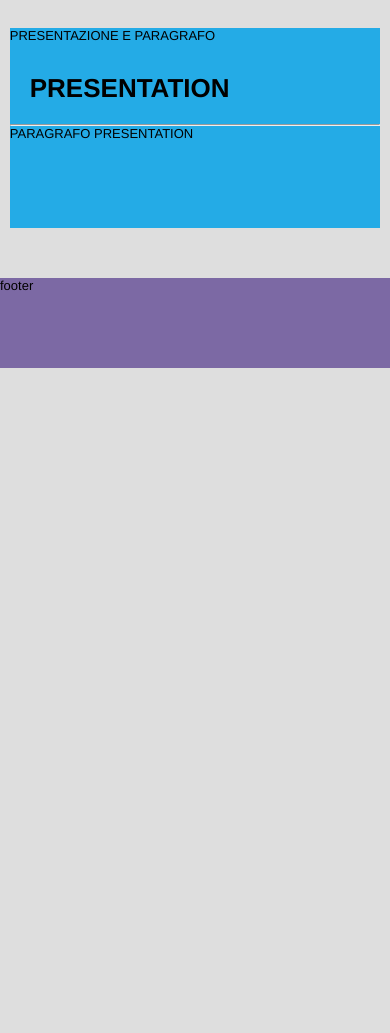
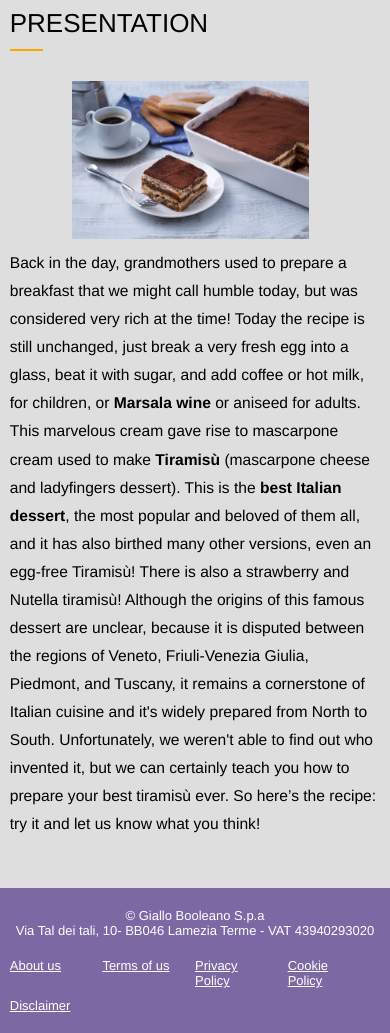
Before and after one commit to Damiana-Arangio/htmlcss-responsive-layout, a plain HTML site: page index.html in a window 390 px wide. Shown: the part 859-1892 px from the top of the page. Before the commit the page ends 1227 px from the top, so only its background shows below. Drawn offline with Linux system fonts and the light colour scheme.

Commit message:
Implementazione totale footer:
- Sostituzione blocchi colorati con contenuti reali

Responsive implementato

```diff
--- a/css/styles.css
+++ b/css/styles.css
@@ -37,8 +37,6 @@ h2 {
 
 h3 {
     font-size: 2rem;
-    margin-bottom: 20px;
-    padding: 30px 20px 0;
 }
 
 h4 {
@@ -60,7 +58,18 @@ li {
     display: flex;
 }
 
-/*! OMBRE5 */
+.space-between {
+    justify-content: space-between;
+}
+
+.nowrap {
+    flex-wrap: nowrap;
+}
+
+.col-gap-20 {
+    column-gap: 20px;
+}
+/*! OMBRE */
 .shadow {
     box-shadow: 1px 1px white;
 }
@@ -75,6 +84,10 @@ li {
     margin-bottom: 5px;
 }
 
+.padding-bottom-7 {
+    padding-bottom: 7px;
+}
+
 /*************************
     SEZIONI PRINCIPALI
 **************************/
@@ -83,9 +96,6 @@ li {
 .container {
     max-width: 80%;
     margin: 50px auto;
-
-    /* Debug */
-    /* background-color: rgb(210, 0, 147); */
 }
 
 .container > * {
@@ -113,23 +123,24 @@ li {
     background-color: white;
 }
 
+.item-col-dx h3 {
+    padding: 30px 20px 0;
+}
+
 .item-col-dx ul li {
     padding: 12px 20px;
 }
 
 /*! NAV SOCIAL */
+.presentazione-ricetta h3 {
+    font-weight: normal;
+}
 
 button {
     border: white;
     border-radius: 56px;
     padding: 10px 35px;
     margin: 20px 0;
-}
-
-.flex-row-nav-social {
-    display: flex;
-    justify-content: space-between;
-    flex-wrap: nowrap;
 }
 
 .lista-social-tablet-smartphone {
@@ -139,25 +150,57 @@ button {
 
 /*! BANNER PUBBLICITARIO */
 .img-banner {
-    display: inline;
     width: 100%;
+    margin-bottom: 15px;
 }
 
 /*! PRESENTAZIONE RICETTA */
-.presentazione-ricetta {
+.border {
+    border: 1.5px solid orange;
+    width: 9%;
+    margin: 10px 0 30px;
+}
 
-    /* Debug */
-    width: 100%;
-    min-height: 200px;
-    background-color: rgb(36, 171, 230);}
+p {
+    line-height: 1.8;       /* interlinea */
+}
+
+.img-float-tiramisu {
+    float: left;
+    width: 247px;
+    padding-right: 10px;
+    padding-bottom: 10px;
+}
+
+.clearfix::after {
+    display: table;
+    content: '';
+    clear: both;
+}
 
 /*! FOOTER */
 footer {
+    background-color: #7C69A4;
+}
 
-    /* Debug */
-    width: 100%;
-    min-height: 90px;
-    background-color: #7C69A4;
+footer, footer a {
+    color: white;
+}
+
+.container-footer {
+    display: flex;
+    justify-content: space-between;
+    width: 95%;
+    margin: 0 auto;
+    padding: 20px 0;
+}
+
+.container-footer address {
+    font-style: normal;
+}
+
+.nav-footer {
+    flex-wrap: nowrap;
 }
 
 /****************************************************  VERSIONE TABLET  *************************************************************/
@@ -170,7 +213,7 @@ footer {
     ***************************/
 
     /*! REGOLE FLEXBOX */
-    .flex-row {
+    .container article .flex-row {
         display: block;
     }
 
@@ -211,6 +254,19 @@ footer {
     .lista-social-tablet-smartphone {
         display: flex;
     }
+
+    .container-footer {
+        display: flex;
+        flex-direction: column;
+        align-items: center;
+        row-gap: 20px;
+    }
+
+    footer address {
+        text-align: center;
+    }
+
+
 }
 
 
@@ -222,11 +278,6 @@ footer {
     /**********************
         REGOLE GENERALI
     ***********************/
-
-    /* html {
-        font-size: 12px;
-    } */
-
     h1 {
         text-align: center;
     }
@@ -267,4 +318,23 @@ footer {
         display: none;
     }
 
+    /*! PRESENTAZIONE RICETTA */
+    .img-float-tiramisu {
+        float: none;
+        display: block;
+        margin:  auto;
+    }
+
+    /*! NAV SOCIAL */
+    .nav-footer {
+        flex-wrap: wrap;
+    }
+
+    .nav-footer > li {
+        flex-basis: calc((100% - 80px)/4);
+    }
+
+    .nav-footer > li:last-child {
+        padding-top: 10px;
+    }
 }
--- a/index.html
+++ b/index.html
@@ -45,7 +45,7 @@
                 <header>
                     <h4 class="margin-bottom-5"> DOLCI E DESSERTS </h4>
                     <h2 class="h2-desktop"> Tiramisù (Dolce Tradizionale) </h2>                    <!-- Versione Desktop -->
-                    <h2 class="h2-mobile"> Tiramisù </h2>                     <!-- Versione Mobile -->
+                    <h2 class="h2-mobile"> Tiramisù </h2>                                           <!-- Versione Mobile -->
                 </header>
 
                 <!-- Video & Descrizione Ricetta Tiramisù -->
@@ -90,7 +90,7 @@
                 <nav>
 
                     <!-- Lista Social Destop -->
-                    <ul class="flex-row-nav-social lista-social-desktop">
+                    <ul class="flex-row space-between nowrap lista-social-desktop">
                         <li>
                             <button>
                                 <i class="fa-brands fa-facebook" style="color: #0082e6;"> </i>
@@ -128,7 +128,7 @@
                     </ul>
 
                     <!-- Lista Social Tablet e Smartphone -->
-                    <ul class="flex-row-nav-social lista-social-tablet-smartphone">
+                    <ul class="flex-row space-between nowrap lista-social-tablet-smartphone">
                         <li>
                             <button>
                                 <i class="fa-brands fa-facebook" style="color: #0082e6;"> </i>
@@ -168,10 +168,22 @@
 
                 <!-- PRESENTAZIONE RICETTA TIRAMISU' -->
                 <article class="presentazione-ricetta">
-                    <div> PRESENTAZIONE E PARAGRAFO
+                    <div>
                         <h3> PRESENTATION </h3>
-                        <hr>
-                        <p> PARAGRAFO PRESENTATION </p>
+                        <div class="border"></div>
+                        <p class="text clearfix">
+                            <img src="img/tiramisu.jpg" alt="tiramisù" class="img-float-tiramisu">
+                                Back in the day, grandmothers used to prepare a breakfast that we might call humble today, but was considered very
+                                rich at the time! Today the recipe is still unchanged, just break a very fresh egg into a glass, beat it with sugar,
+                                and add coffee or hot milk, for children, or <strong>Marsala wine</strong> or aniseed for adults. This marvelous
+                                cream gave rise to mascarpone cream used to make <strong>Tiramisù</strong> (mascarpone cheese and ladyfingers
+                                dessert). This is the <strong>best Italian dessert</strong>, the most popular and beloved of them all, and it has
+                                also birthed many other versions, even an egg-free Tiramisù! There is also a strawberry and Nutella tiramisù!
+                                Although the origins of this famous dessert are unclear, because it is disputed between the regions of Veneto,
+                                Friuli-Venezia Giulia, Piedmont, and Tuscany, it remains a cornerstone of Italian cuisine and it's widely prepared
+                                from North to South. Unfortunately, we weren't able to find out who invented it, but we can certainly teach you how
+                                to prepare your best tiramisù ever. So here’s the recipe: try it and let us know what you think!
+                        </p>
                     </div>
                 </article>
 
@@ -183,10 +195,36 @@
         <!--     PIÈ DI PAGINA    -->
         <!-- -------------------- -->
         <footer>
-            <div> footer
-                <address> </address>
+            <div class="container-footer">
+                <address>
+                    <span"> &copy; Giallo Booleano S.p.a </span>
+                    <br>
+                     Via Tal dei tali, 10- BB046 Lamezia Terme - VAT 43940293020
+                </address>
 
-                <nav> </nav>
+                <nav>
+                    <ul class="flex-row col-gap-20 nav-footer">
+                        <li>
+                            <a href="#"> About us</a>
+                        </li>
+
+                        <li>
+                            <a href="#"> Terms of us </a>
+                        </li>
+
+                        <li>
+                            <a href="#"> Privacy Policy </a>
+                        </li>
+
+                        <li>
+                            <a href="#"> Cookie Policy </a>
+                        </li>
+
+                        <li>
+                            <a href="#"> Disclaimer </a>
+                        </li>
+                    </ul>
+                </nav>
             </div>
         </footer>
 
```
